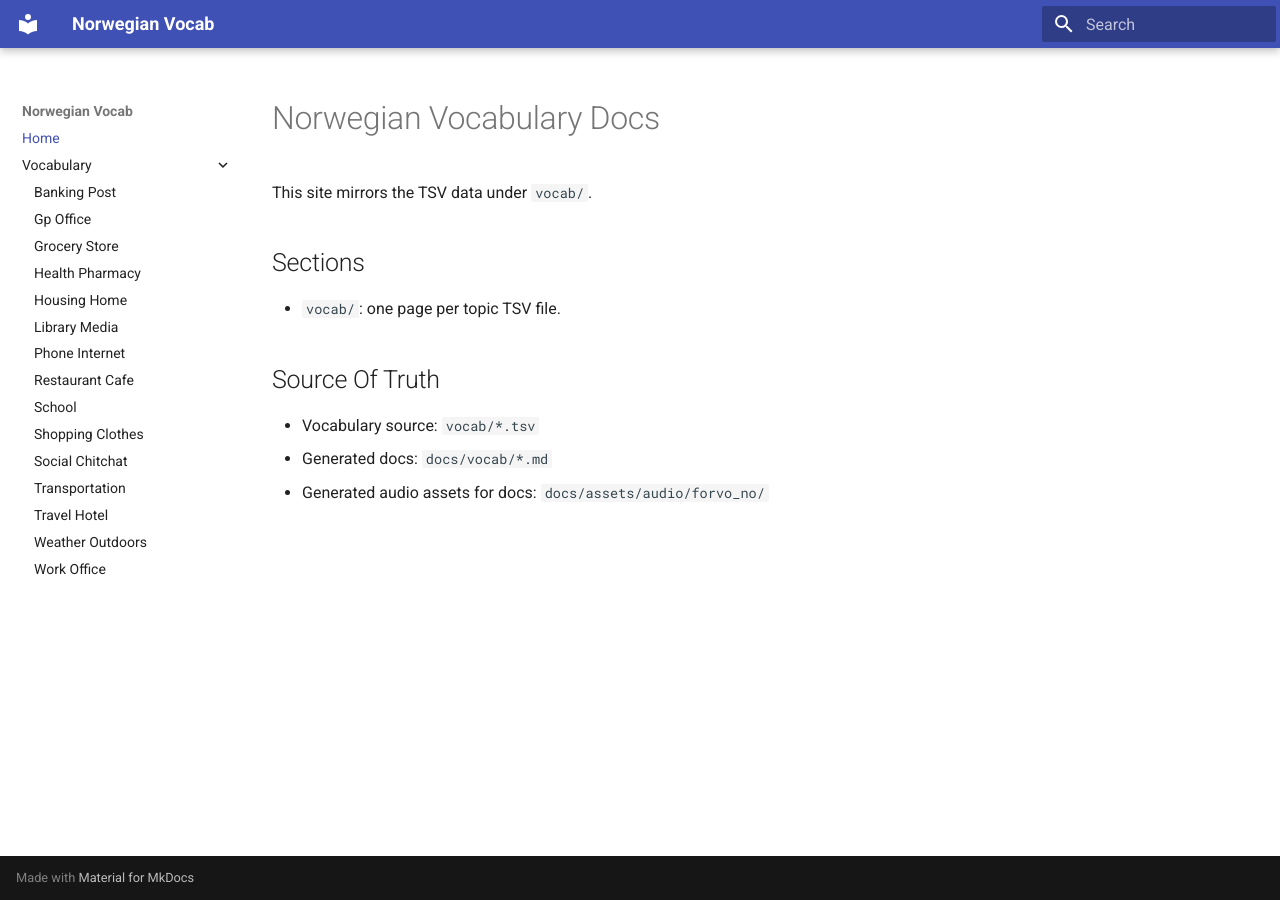
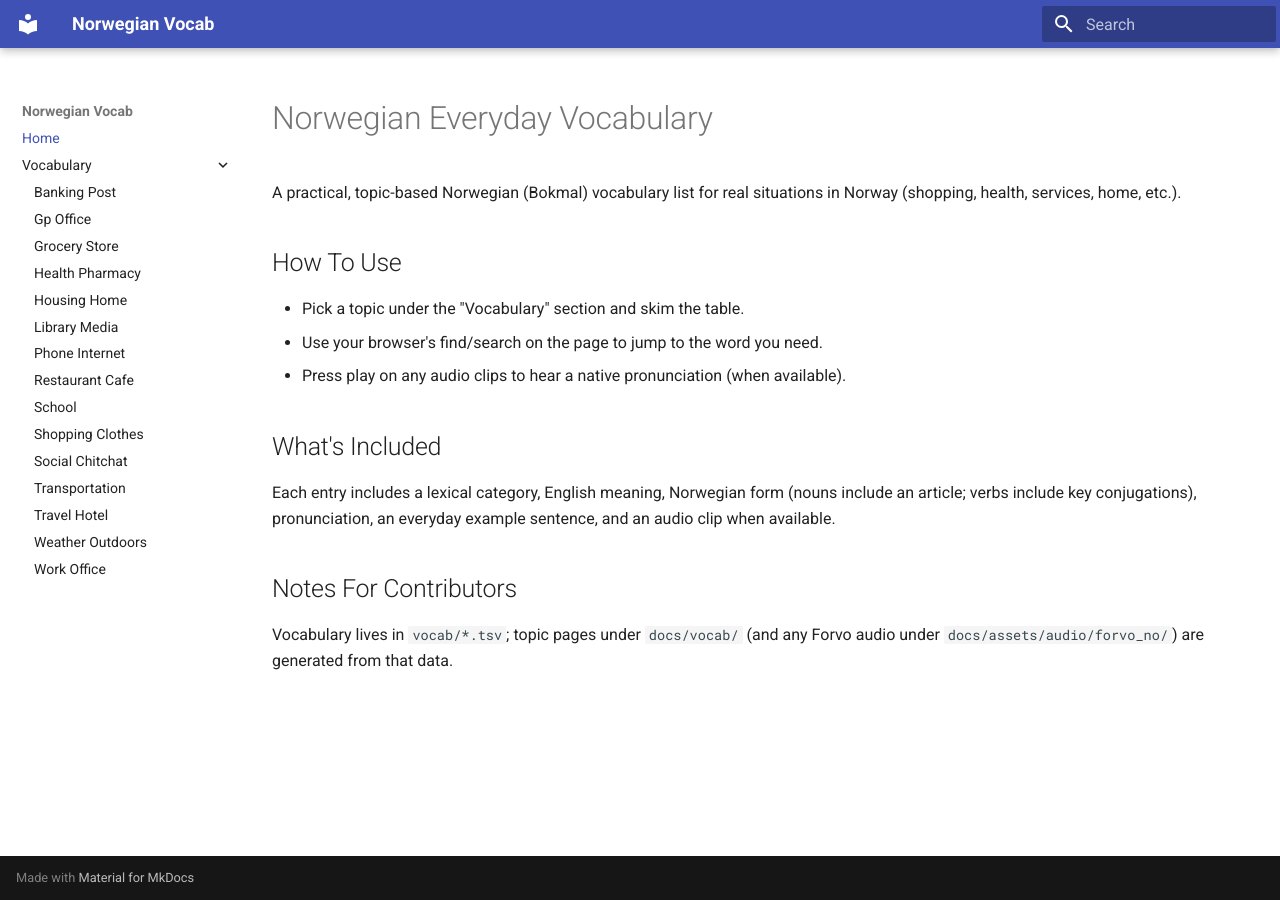
Before and after one commit to danelee2601/norwegian-vocab, an MkDocs documentation site: the page built from docs/index.md, in a window 1280 px wide. Built offline with MkDocs 1.6.1 and Material for MkDocs 9.7.7, drawn with Linux system fonts in a browser that asks for light colours.

Commit message:
Clarify docs homepage purpose
- Explain how to navigate topic pages and use audio\n- Summarize what each entry contains\n- Note TSVs as source of truth for generated pages

```diff
--- a/docs/index.md
+++ b/docs/index.md
@@ -1,16 +1,17 @@
-# Norwegian Vocabulary Docs
+# Norwegian Everyday Vocabulary
 
-This site mirrors the TSV data under `vocab/`.
+A practical, topic-based Norwegian (Bokmal) vocabulary list for real situations in Norway (shopping, health, services, home, etc.).
 
-## Sections
+## How To Use
 
-- `vocab/`: one page per topic TSV file.
+- Pick a topic under the "Vocabulary" section and skim the table.
+- Use your browser's find/search on the page to jump to the word you need.
+- Press play on any audio clips to hear a native pronunciation (when available).
 
-## Source Of Truth
+## What's Included
 
-- Vocabulary source: `vocab/*.tsv`
-- Generated docs: `docs/vocab/*.md`
+Each entry includes a lexical category, English meaning, Norwegian form (nouns include an article; verbs include key conjugations), pronunciation, an everyday example sentence, and an audio clip when available.
 
-- Generated audio assets for docs: `docs/assets/audio/forvo_no/`
+## Notes For Contributors
 
-<!-- Use `uv run python scripts/docs/sync_vocab_docs.py --write` to regenerate docs after TSV updates. -->
+Vocabulary lives in `vocab/*.tsv`; topic pages under `docs/vocab/` (and any Forvo audio under `docs/assets/audio/forvo_no/`) are generated from that data.
```
